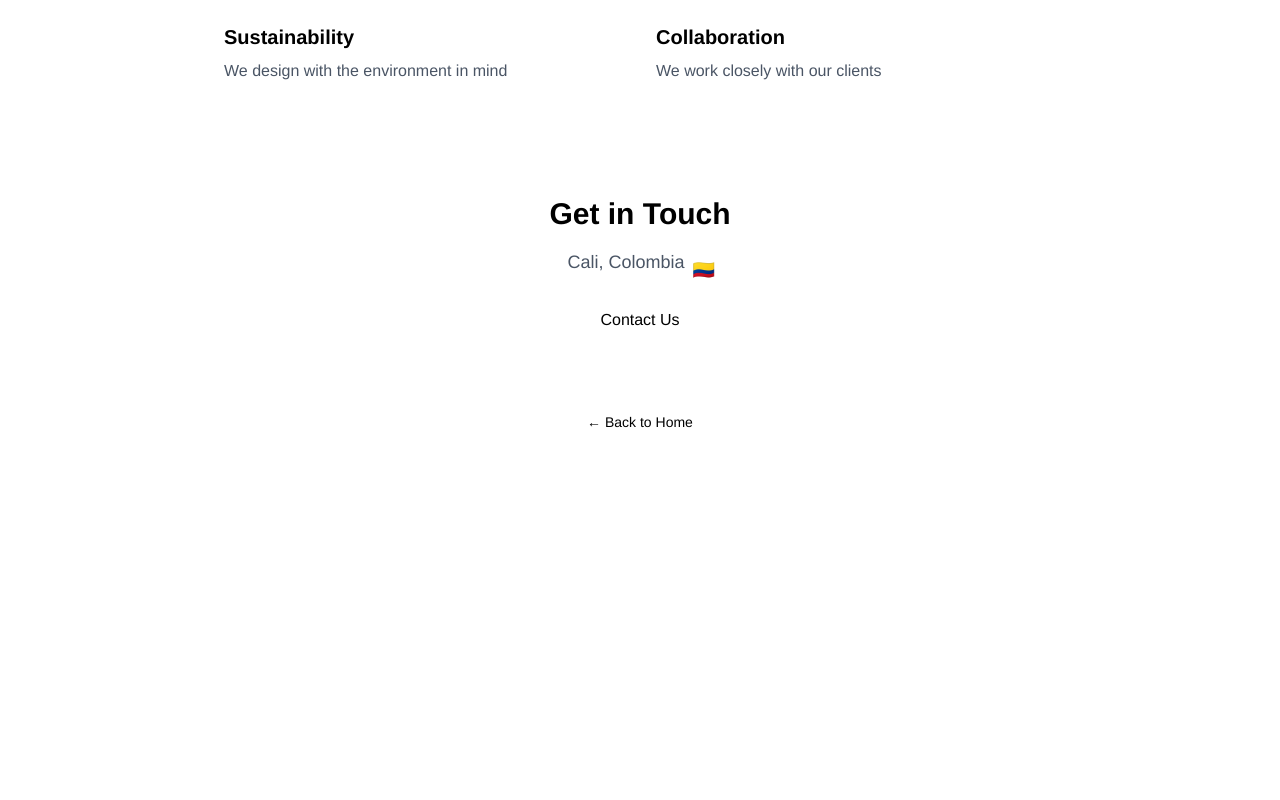
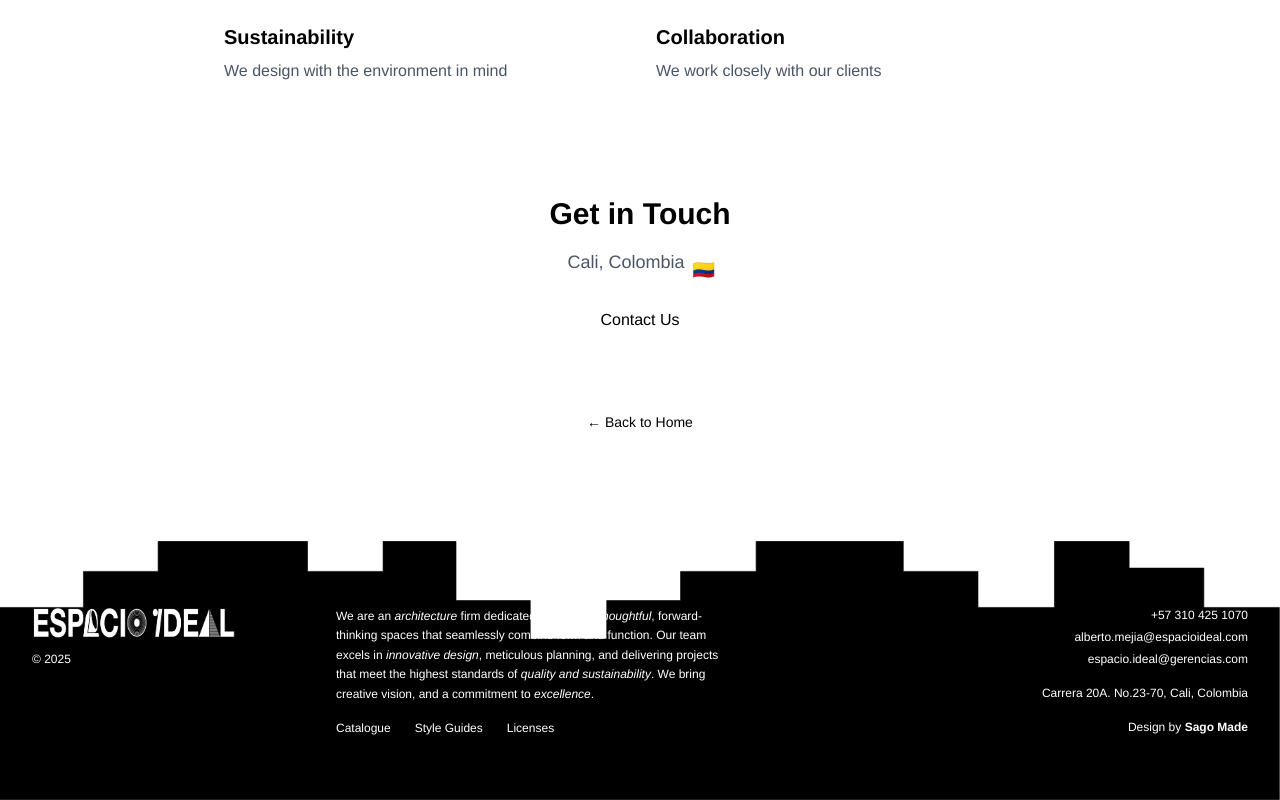
Before and after one commit to SantiMejia99/espacio-ideal, a React (Vite) app: page /about in a window 1280 px wide. Shown: the part 848-1648 px from the top of the page. Before the commit the page ends 1368 px from the top, so only its background shows below. Built offline with nearby package versions, Linux system fonts and the light colour scheme.

Commit message:
footer, first steps

```diff
--- a/src/App.tsx
+++ b/src/App.tsx
@@ -4,6 +4,7 @@ import Navigation from "@/components/Navigation";
 import Home from "./pages/Home";
 import Products from "./pages/Products";
 import About from "./pages/About";
+import Footer from "./components/Footer";
 
 function App() {
   const [language, setLanguage] = useState<"EN" | "ES">("EN");
@@ -22,6 +23,9 @@ function App() {
         <Route path="/products/:category" element={<Products />} />
         <Route path="/about" element={<About />} />
       </Routes>
+
+      {/* Navigation fixed across all pages */}
+      <Footer language={language} />
     </Router>
   );
 }
--- /dev/null
+++ b/src/components/Footer.tsx
@@ -0,0 +1,137 @@
+import { Link } from "react-router-dom";
+
+interface FooterProps {
+  language: "EN" | "ES";
+}
+
+const Footer = ({ language }: FooterProps) => {
+  const content = {
+    EN: {
+      description: {
+        part1: "We are an",
+        architecture: "architecture",
+        part2: "firm dedicated to",
+        creating: "creating thoughtful",
+        part3:
+          ", forward-thinking spaces that seamlessly combine form and function. Our team excels in",
+        innovative: "innovative design",
+        part4:
+          ", meticulous planning, and delivering projects that meet the highest standards of",
+        quality: "quality and sustainability",
+        part5: ". We bring creative vision, and a commitment to",
+        excellence: "excellence",
+        part6: ".",
+      },
+      links: {
+        catalogue: "Catalogue",
+        styleGuides: "Style Guides",
+        licenses: "Licenses",
+      },
+      designBy: "Design by",
+    },
+    ES: {
+      description: {
+        part1: "Somos una firma de",
+        architecture: "arquitectura",
+        part2: "dedicada a",
+        creating: "crear espacios reflexivos",
+        part3:
+          " y con visión de futuro que combinan perfectamente forma y función. Nuestro equipo sobresale en",
+        innovative: "diseño innovador",
+        part4:
+          ", planificación meticulosa y entrega de proyectos que cumplen con los más altos estándares de",
+        quality: "calidad y sostenibilidad",
+        part5: ". Aportamos visión creativa y un compromiso con la",
+        excellence: "excelencia",
+        part6: ".",
+      },
+      links: {
+        catalogue: "Catálogo",
+        styleGuides: "Guías de Estilo",
+        licenses: "Licencias",
+      },
+      designBy: "Diseño por",
+    },
+  };
+
+  const desc = content[language].description;
+  const links = content[language].links;
+
+  return (
+    <footer className="relative w-full text-white overflow-hidden m-0 p-0">
+      {/* SVG defines footer height */}
+      <div className="w-full aspect-1920/420">
+        <div
+          className="
+        w-full h-full
+        bg-[url('/Branding/espacio-footer.svg')]
+        bg-no-repeat
+        bg-bottom
+        bg-contain
+        mb-0
+      "
+        />
+      </div>
+
+      {/* Content layered on top */}
+      <div className="absolute inset-0 px-4 sm:px-8 py-12 sm:py-16 flex flex-col justify-end">
+        <div className="flex flex-col lg:flex-row justify-between items-start gap-12 lg:gap-16">
+          {/* Left */}
+          <div className="flex flex-col w-full lg:w-1/6">
+            <Link to="/" className="hover:opacity-60 transition-opacity">
+              <img
+                src="/Branding/espacio-logo.webp"
+                alt="Espacio Ideal Logo"
+                className="h-8 w-auto brightness-0 invert"
+              />
+            </Link>
+            <p className="text-xs mt-3">© 2025</p>
+          </div>
+
+          {/* Center */}
+          <div className="flex flex-col space-y-4 w-full lg:w-1/3">
+            <p className="text-xs leading-relaxed">
+              {desc.part1} <em>{desc.architecture}</em> {desc.part2}{" "}
+              <em>{desc.creating}</em>
+              {desc.part3} <em>{desc.innovative}</em>
+              {desc.part4} <em>{desc.quality}</em>
+              {desc.part5} <em>{desc.excellence}</em>
+              {desc.part6}
+            </p>
+
+            <div className="flex flex-wrap gap-x-6 gap-y-2 text-xs">
+              <Link to="/catalogue" className="underline">
+                {links.catalogue}
+              </Link>
+              <Link to="/style-guides" className="underline">
+                {links.styleGuides}
+              </Link>
+              <Link to="/licenses" className="underline">
+                {links.licenses}
+              </Link>
+            </div>
+          </div>
+
+          {/* Right */}
+          <div className="flex flex-col w-full lg:w-1/3 items-start lg:items-end text-xs space-y-1.5">
+            <a href="tel:+573104251070">+57 310 425 1070</a>
+            <a href="mailto:alberto.mejia@espacioideal.com">
+              alberto.mejia@espacioideal.com
+            </a>
+            <a href="mailto:espacio.ideal@gerencias.com">
+              espacio.ideal@gerencias.com
+            </a>
+            <p className="mt-3 lg:text-right">
+              Carrera 20A. No.23-70, Cali, Colombia
+            </p>
+            <p className="mt-3">
+              {content[language].designBy} <strong>Sago Made</strong>
+            </p>
+          </div>
+        </div>
+      </div>
+    </footer>
+  );
+};
+
+export default Footer;
--- a/src/index.css
+++ b/src/index.css
@@ -9,7 +9,7 @@ html,
 body,
 #root {
   width: 100%;
-  height: 100%;
+  min-height: 100%;
   margin: 0;
   padding: 0;
 }
```
Also changed, not shown: public/Branding/espacio-footer.svg (added), public/Branding/espacio-logo-white.svg (added).
